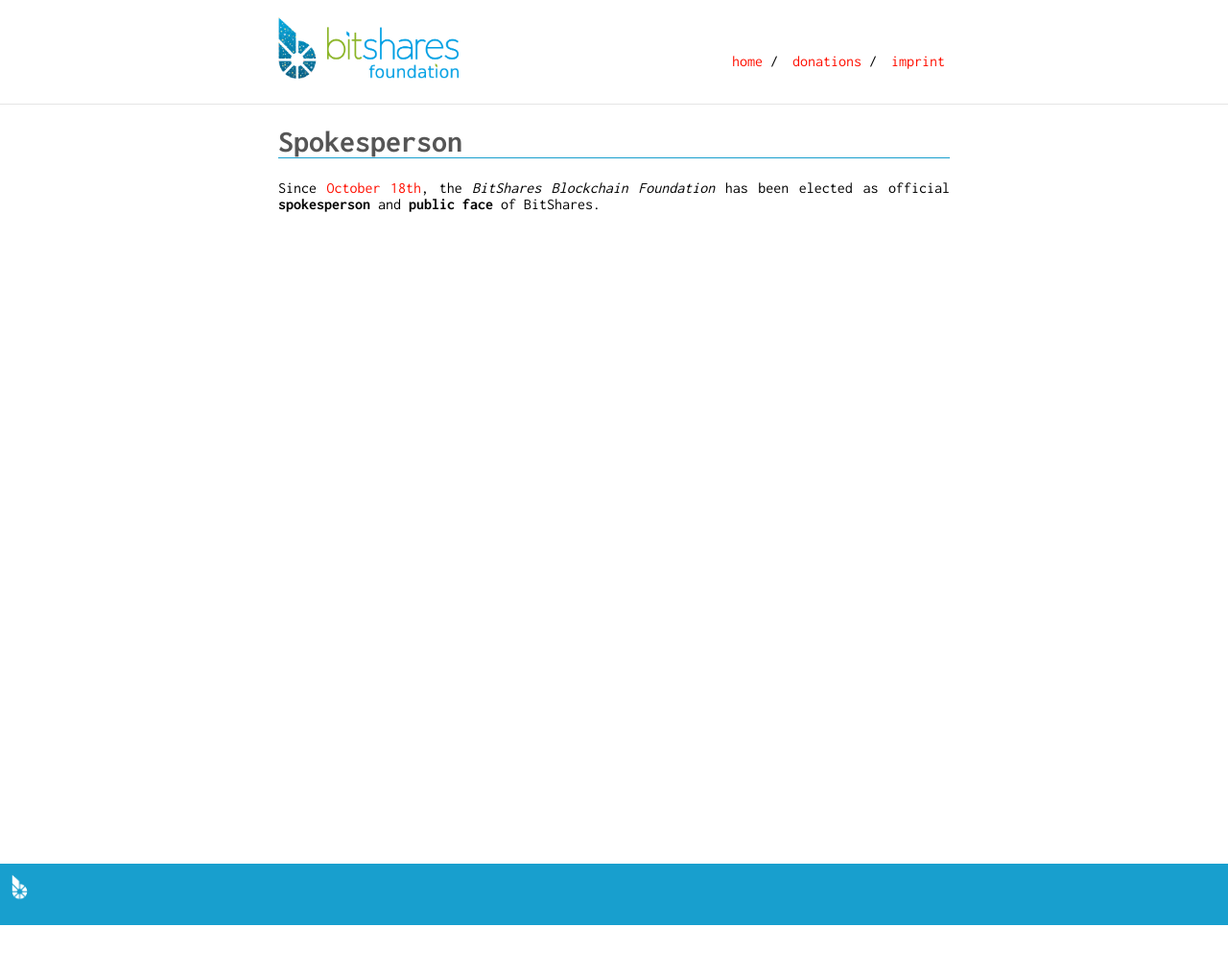
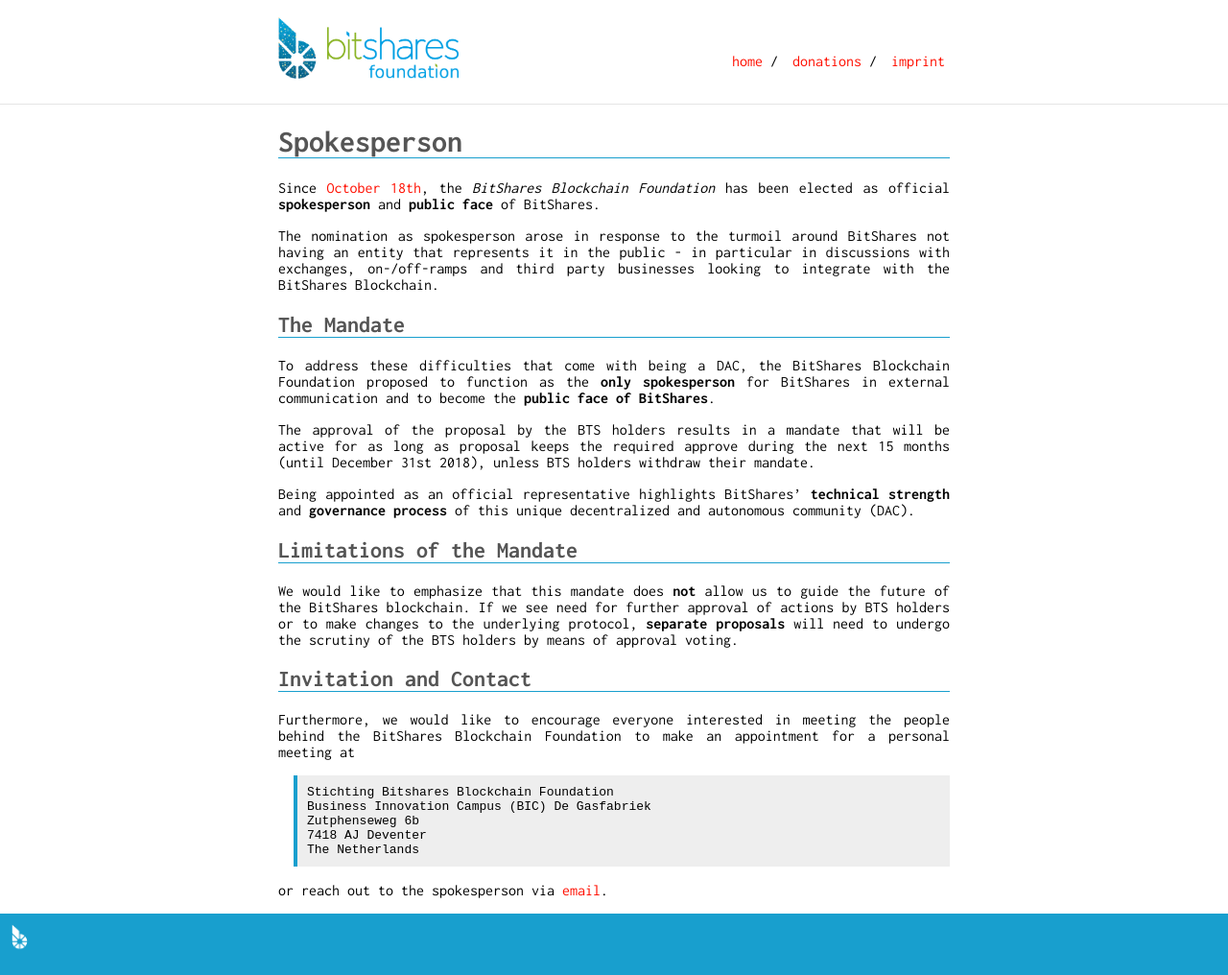
Before and after one commit to thehapax/bitshares.foundation, a Jekyll site: the page built from spokesperson.md, in a window 1280 px wide. Shown: the whole page at 96% size. Built offline with Jekyll 4.4.1, drawn with Linux system fonts in a browser that asks for light colours; our own code applies the rules of GitHub Pages for plain Markdown files; before the commit the page ends 964 px from its top, so only the background shows below that.

Commit message:
Fixes and clearer spokesperson page

```diff
--- a/spokesperson.md
+++ b/spokesperson.md
@@ -8,3 +8,46 @@ permalink: /spokesperson
 Since [October 18th](/announcements/2017-10-18-bbf-elected-as-spokesperson),
 the *BitShares Blockchain Foundation* has been elected as official
 **spokesperson** and **public face** of BitShares.
+
+The nomination as spokesperson arose in response to the turmoil around
+BitShares not having an entity that represents it in the public - in
+particular in discussions with exchanges, on-/off-ramps and third party
+businesses looking to integrate with the BitShares Blockchain.
+
+## The Mandate
+
+To address these difficulties that come with being a DAC, the BitShares
+Blockchain Foundation proposed to function as the **only spokesperson**
+for BitShares in external communication and to become the **public face
+of BitShares**.
+
+The approval of the proposal by the BTS holders results in a mandate
+that will be active for as long as proposal keeps the required approve
+during the next 15 months (until December 31st 2018), unless BTS holders
+withdraw their mandate.
+
+Being appointed as an official representative highlights BitShares'
+**technical strength** and **governance process** of this unique
+decentralized and autonomous community (DAC).
+
+## Limitations of the Mandate
+
+We would like to emphasize that this mandate does **not** allow us to
+guide the future of the BitShares blockchain. If we see need for further
+approval of actions by BTS holders or to make changes to the underlying
+protocol, **separate proposals** will need to undergo the scrutiny of the
+BTS holders by means of approval voting.
+
+## Invitation and Contact
+
+Furthermore, we would like to encourage everyone interested in meeting
+the people behind the BitShares Blockchain Foundation to make an
+appointment for a personal meeting at
+
+    Stichting Bitshares Blockchain Foundation
+    Business Innovation Campus (BIC) De Gasfabriek
+    Zutphenseweg 6b
+    7418 AJ Deventer
+    The Netherlands
+
+or reach out to the spokesperson via [email](mailto:spokesperson@bitshares.foundation).
```
Also changed, not shown: _announcements/2017-10-18-bbf-elected-as-spokesperson.md (+3 -3 lines).
